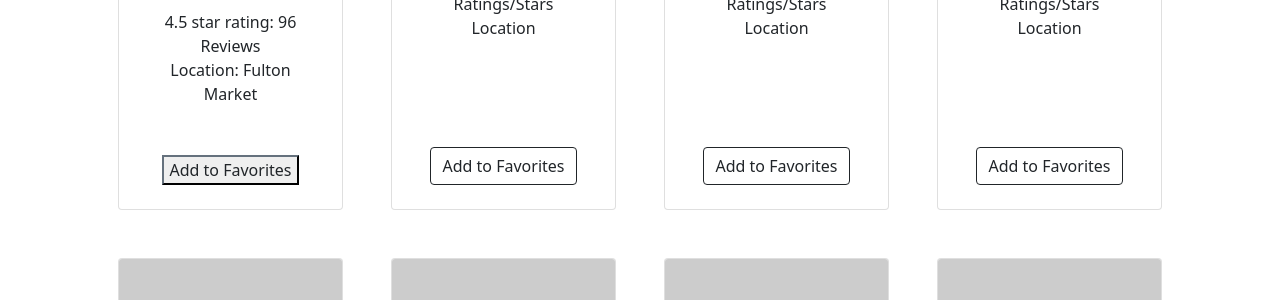
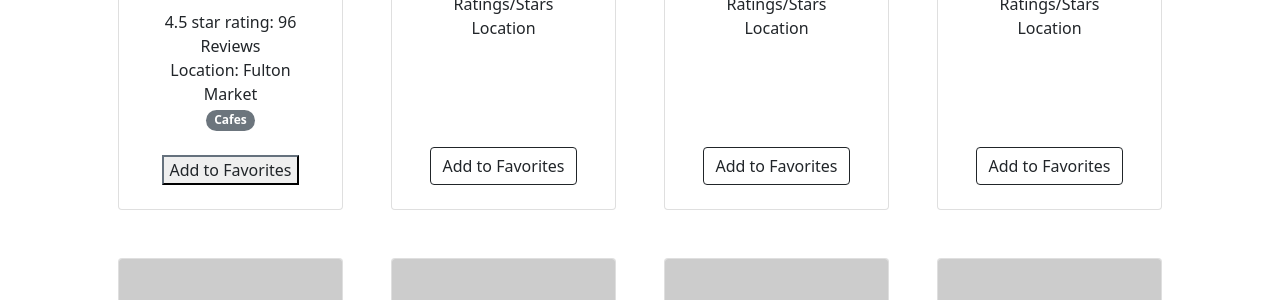
Before and after one commit to dclark2727/pythonwebtut, a Flask app: page / in a window 1280 px wide. Shown: the part 663-963 px from the top of the page. Run offline with Flask 2, Linux system fonts and the light colour scheme; a user stored in the database is signed in; data comes from the database, SQL or seed files in the repository; grey boxes labelled with a size stand in for pictures from a placeholder-image service; some libraries are stand-ins or nearby versions.

Commit message:
Add files via upload

```diff
--- a/templates/home.html
+++ b/templates/home.html
@@ -62,7 +62,7 @@
                                     <!-- Product price-->
                                     {{shopData[0][4]}}:  {{shopData[0][5]}} Reviews<br>
                                     Location: {{shopData[0][3]}} <br>
-                                    <span class="badge badge-pill badge-dark">{{shopData[0][6]}}</span>
+                                    <span class="badge rounded-pill bg-secondary">{{shopData[0][6]}}</span>
                                 </div>
                             </div>
                             <!-- Product actions-->
```
